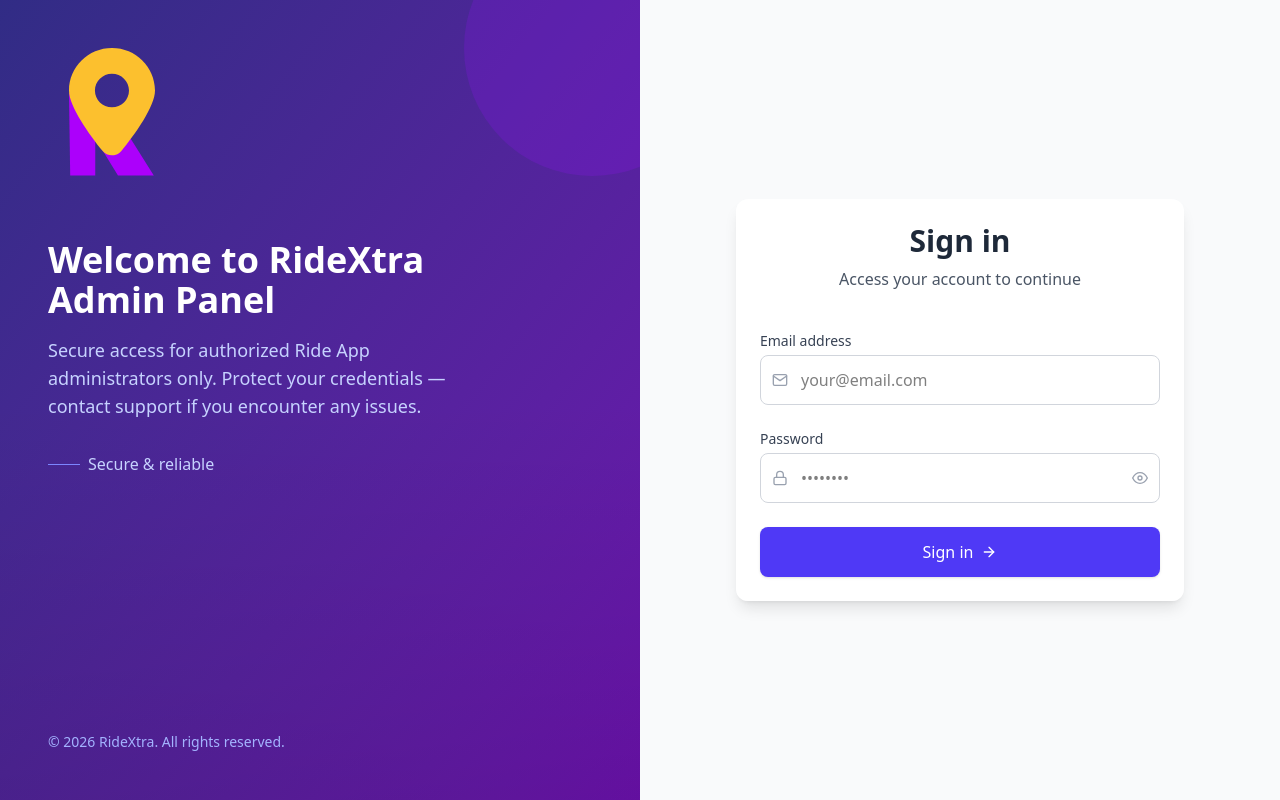
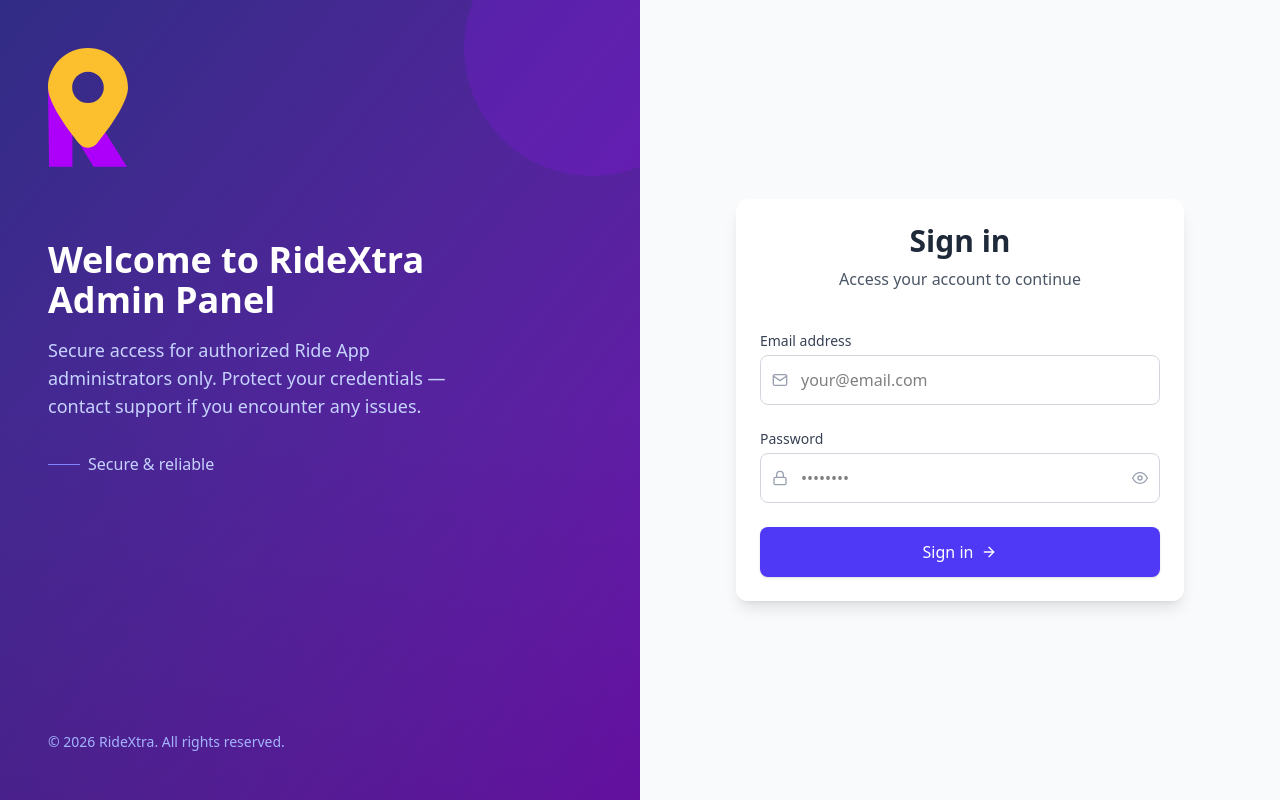
Before and after one commit to AniketXenel/ride-xtra-Admin, a Next.js app: page / in a window 1280 px wide. Built offline with nearby package versions, Linux system fonts and the light colour scheme.

Commit message:
Add logo files

```diff
--- a/src/app/page.js
+++ b/src/app/page.js
@@ -80,7 +80,8 @@ export default function LoginPage() {
               <Image
                 src="/ride-xtra.svg"
                 alt="Company Logo"
-                fill
+                width={80}
+                height={80}
                 className="object-contain"
                 priority
               />
```
